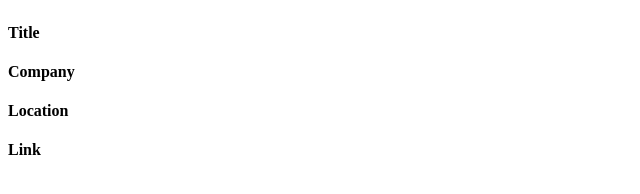
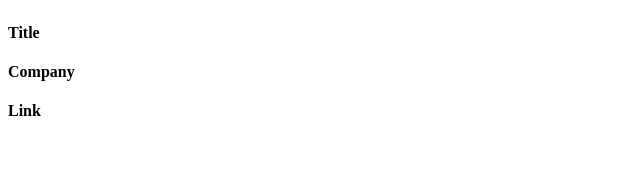
Before and after one commit to jk-junhokim/personal-job-searcher-2021, a Flask app: template templates/report.html in a window 1280 px wide. Shown: the part 174-368 px from the top of the page, without its empty margins (0-640 px from the left). Run offline with Flask 2, Linux system fonts and the light colour scheme; the template is opened without the code that fills it, so the values that code supplies are empty; parts of the project's set-up code (start-up, migrations or seed data) failed here and were passed over.

Commit message:
done for the day!

```diff
--- a/main.py
+++ b/main.py
@@ -71,3 +71,4 @@ def export():
 
 
 # app.run(host="0.0.0.0")
+# start watching from #4.6
--- a/templates/report.html
+++ b/templates/report.html
@@ -21,15 +21,16 @@
         <i class="fas fa-file-csv"></i>
         <!-- need to import font awesome -->
     </div>
+
     <h4>
         <i class="far fa-arrow-alt-circle-left"></i>
         <!-- need to import font awesome -->
         <span>Go Back to Search</span>
     </h4>
+
     <section>
         <h4>Title</h4>
         <h4>Company</h4>
-        <h4>Location</h4>
         <h4>Link</h4>
         {% for job in jobs%}
             <span>{{job.title}}</span>
```
